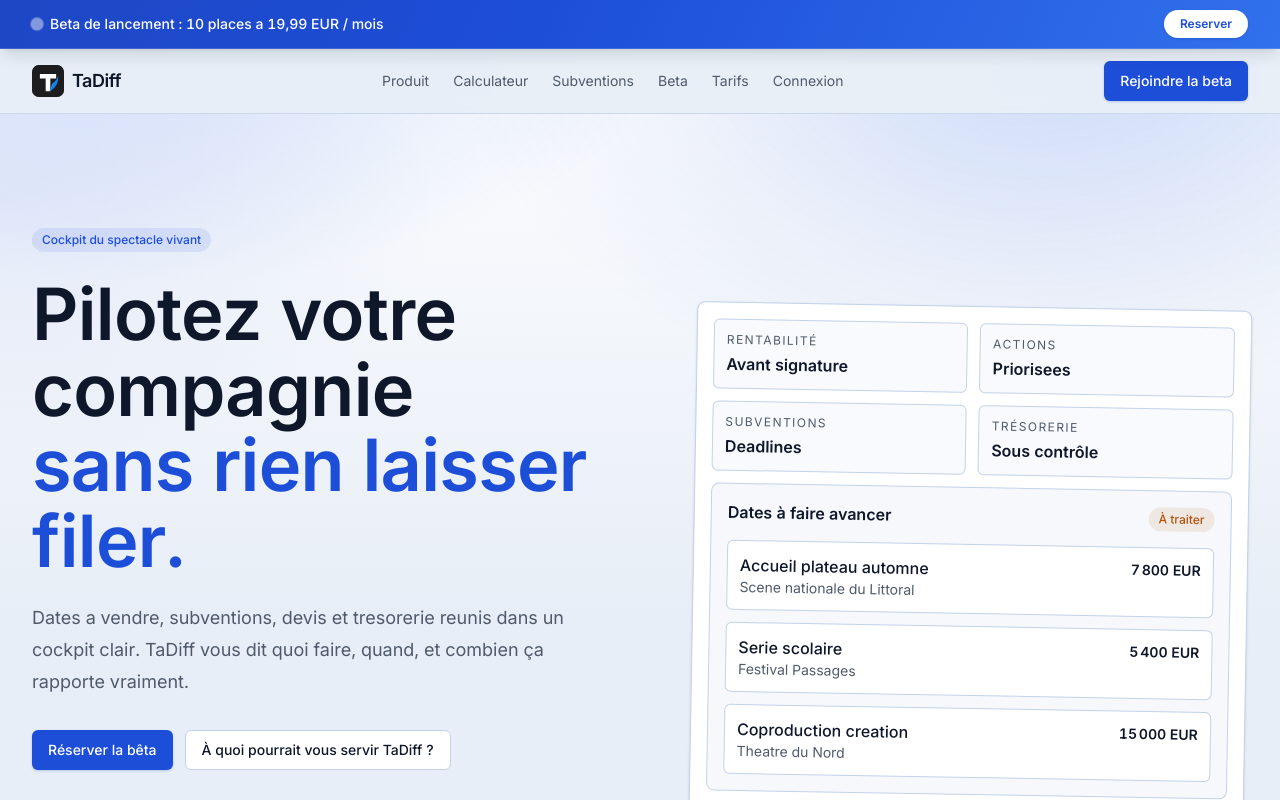
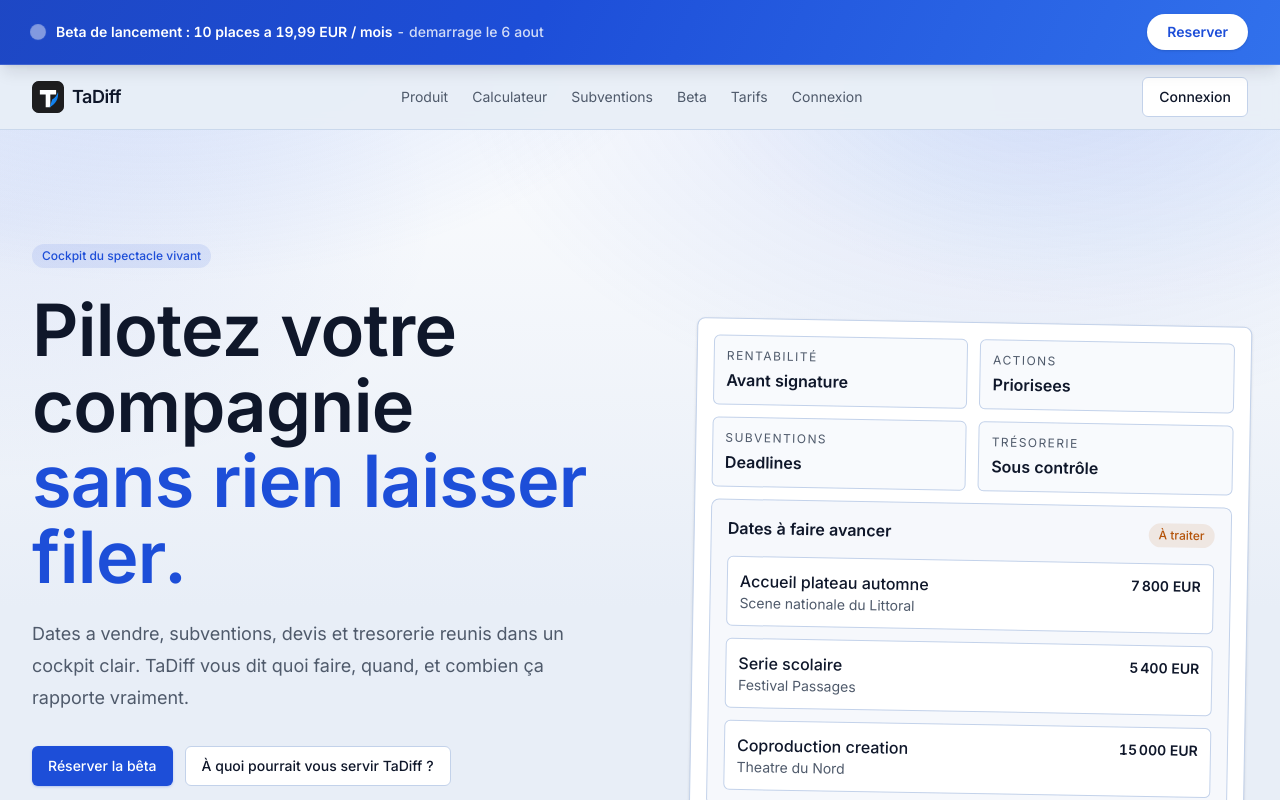
Before and after one commit to Antoine-DevTD/TaDiff-App, a Next.js app: page / in a window 1280 px wide. Shown: the top 800 px of the page. Built offline with nearby package versions, Linux system fonts and the light colour scheme.

Commit message:
Refine beta header banner

```diff
--- a/components/layout/public-header.tsx
+++ b/components/layout/public-header.tsx
@@ -7,22 +7,23 @@
   return (
     <>
       <div className="beta-band sticky top-0 z-30 border-b border-white/15 text-white shadow-lg shadow-ink/10">
-        <div className="mx-auto flex h-12 max-w-7xl items-center justify-between gap-3 px-4 text-sm sm:px-6 lg:px-8">
-          <Link href="/beta" className="flex min-w-0 items-center gap-2 font-medium">
-            <span className="beta-dot h-2.5 w-2.5 shrink-0 rounded-full bg-white" />
-            <span className="truncate">
+        <div className="mx-auto flex h-14 max-w-7xl items-center justify-between gap-4 px-4 text-sm sm:h-16 sm:px-6 lg:px-8">
+          <Link href="/beta" className="flex min-w-0 items-center gap-3 font-semibold">
+            <span className="beta-dot h-3 w-3 shrink-0 rounded-full bg-white" />
+            <span className="min-w-0 truncate">
               Beta de lancement : 10 places a 19,99 EUR / mois
+              <span className="hidden font-medium text-white/80 md:inline"> - demarrage le 6 aout</span>
             </span>
           </Link>
           <Link
             href="/beta"
-            className="shrink-0 rounded-full bg-white px-3 py-1.5 text-xs font-semibold !text-accent shadow-sm transition hover:-translate-y-0.5 sm:px-4"
+            className="shrink-0 rounded-full bg-white px-4 py-2 text-xs font-semibold !text-accent shadow-sm transition hover:-translate-y-0.5 sm:px-5 sm:text-sm"
           >
             Reserver
           </Link>
         </div>
       </div>
-      <header className="sticky top-12 z-20 border-b border-border/80 bg-background/92 backdrop-blur">
+      <header className="sticky top-14 z-20 border-b border-border/80 bg-background/92 backdrop-blur sm:top-16">
         <div className="mx-auto flex h-16 max-w-7xl items-center justify-between px-4 sm:px-6 lg:px-8">
           <Link href="/" className="flex items-center gap-2 text-lg font-semibold tracking-tight">
             <TadiffMark className="h-8 w-8" />
@@ -36,10 +37,7 @@
             ))}
           </nav>
           <div className="flex items-center gap-2">
-            <ButtonLink href="/beta" className="hidden sm:inline-flex">
-              Rejoindre la beta
-            </ButtonLink>
-            <ButtonLink href="/login" variant="secondary" className="sm:hidden">
+            <ButtonLink href="/login" variant="secondary">
               Connexion
             </ButtonLink>
           </div>
```
